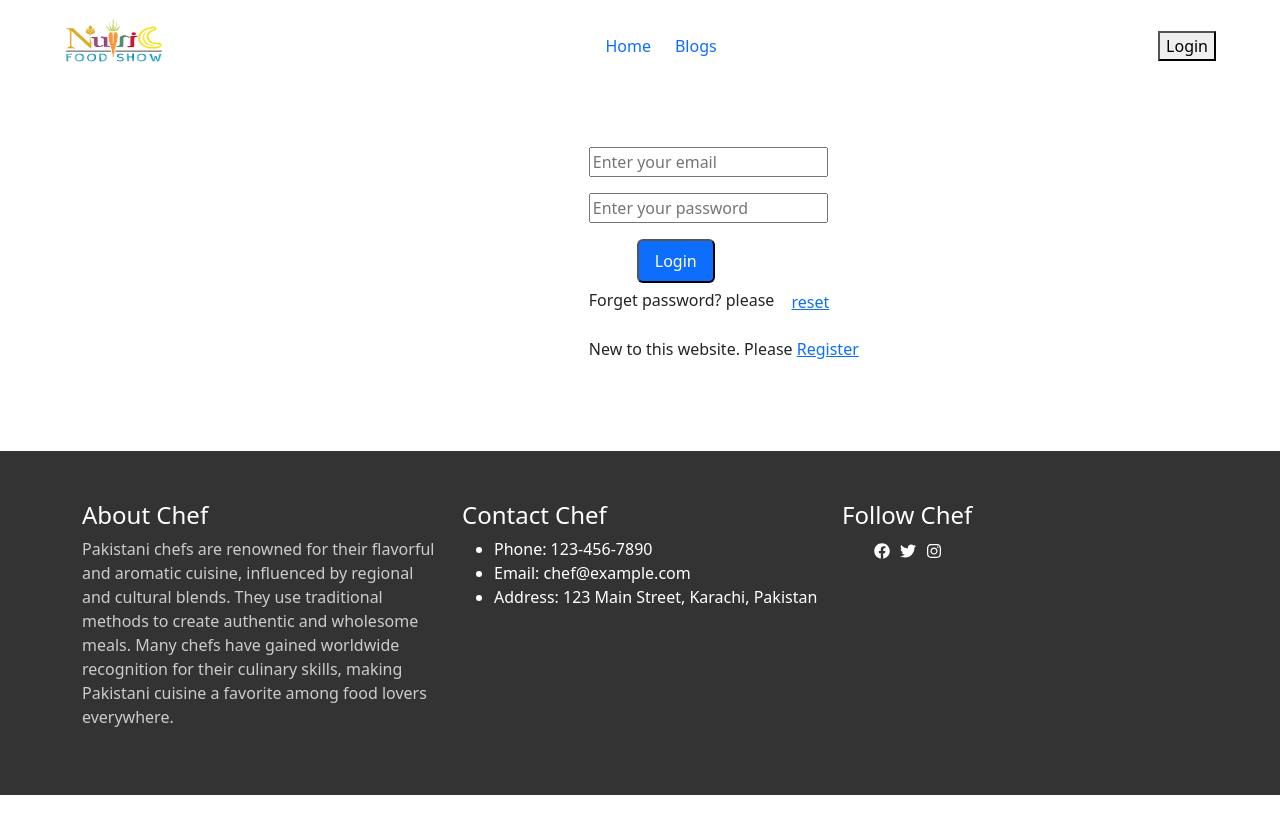
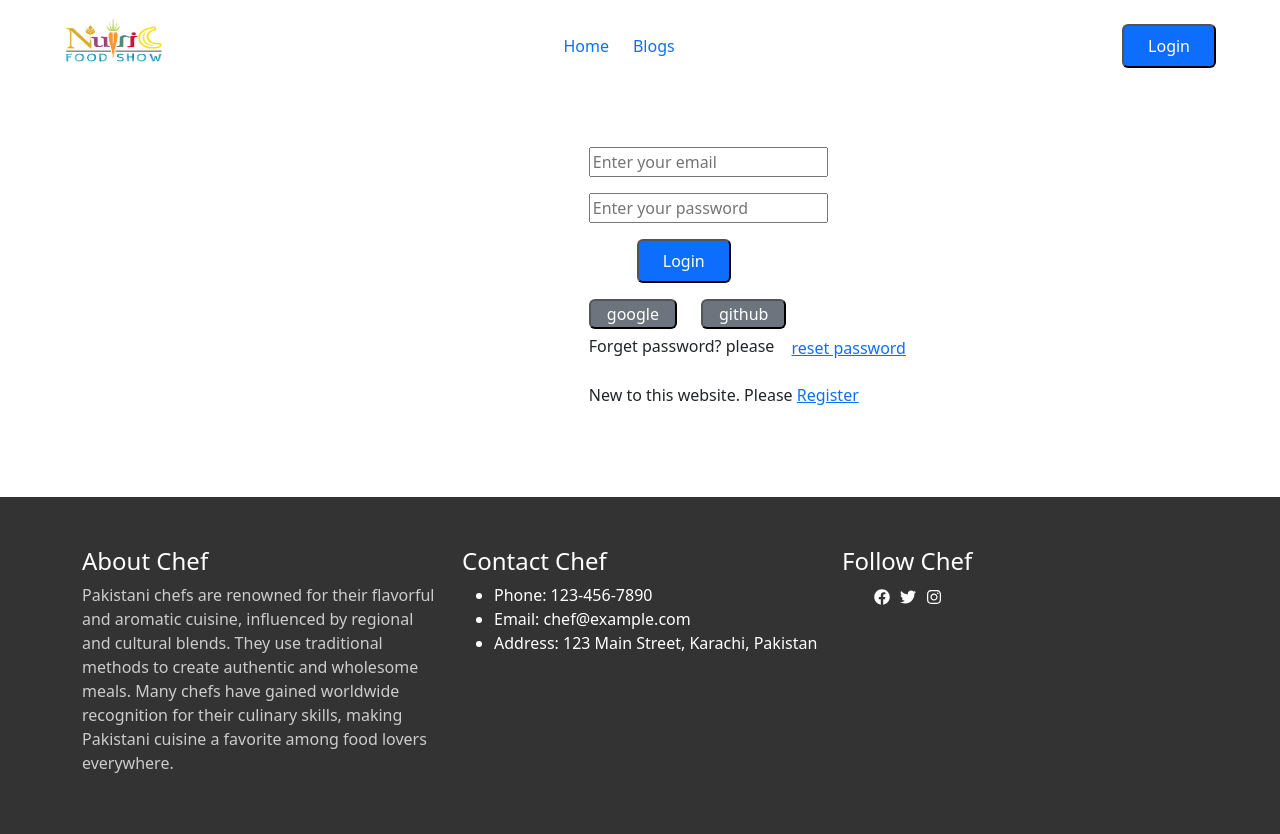
Before and after one commit to skshuvo1/nutric-foods-client, a React (Vite) app: page /login in a window 1280 px wide. Shown: the top 834 px of the page. Before the commit the page ends 800 px from the top, so only its background shows below. Built offline with nearby package versions, Linux system fonts and the light colour scheme.

Commit message:
github & google btn added

```diff
--- a/src/Shared/Header/Header.jsx
+++ b/src/Shared/Header/Header.jsx
@@ -24,7 +24,7 @@ const Header = () => {
             <Link style={{textDecoration:'none'}} to = '/blogs'>Blogs</Link>
             </div>
             <div>
-            <Link to='/login'><button>Login</button></Link>
+            <Link to='/login'><button className=' ms-5 rounded text-white bg-primary px-4 py-2'>Login</button></Link>
             </div>
 
         </div>
--- a/src/pages/Login/Login.jsx
+++ b/src/pages/Login/Login.jsx
@@ -3,10 +3,11 @@ import React, { useRef, useState } from 'react';
 import './Login.css'
 import { Link } from 'react-router-dom';
 import app from '../../firebase/firebase.config';
-import { getAuth,  sendPasswordResetEmail,  signInWithEmailAndPassword } from 'firebase/auth';
+import { GithubAuthProvider, GoogleAuthProvider, getAuth,  sendPasswordResetEmail,  signInWithEmailAndPassword, signInWithPopup } from 'firebase/auth';
 
 
 const auth = getAuth(app)
+
 
 const Login = () => {
     const [email, setEmail] = useState("");
@@ -58,6 +59,17 @@ const Login = () => {
 
 
     }
+    const signInWithGoogle = () => {
+        signInWithPopup(auth, new GoogleAuthProvider)
+        .then(res => console.log(res))
+        .catch(error => console.log(error.message))
+       }
+    const signInWithGithub = () => {
+        signInWithPopup(auth, new GithubAuthProvider)
+        .then(res => console.log(res))
+        .catch(error => console.log(error.message))
+
+    }
 
     return (
         <div className='login-container' >
@@ -75,10 +87,15 @@ const Login = () => {
                 />
 
                 <br />
-                <button className=' ms-5 rounded text-white bg-primary px-3 py-2'  type="submit">Login</button>
+
+                <button className=' ms-5 rounded text-white bg-primary px-4 py-2'  type="submit">Login</button>
+                <div className='d-flex gap-4 mt-3'>
+                <button className='  rounded text-white bg-secondary px-3' onClick={signInWithGoogle}>google</button>
+                <button className='  rounded text-white bg-secondary px-3' onClick={signInWithGithub}>github</button>
+                </div>
 
             </form>
-            <p>Forget password? please <button onClick={handleResetPassword} className='btn btn-link'>reset</button></p>
+            <p>Forget password? please <button onClick={handleResetPassword} className='btn btn-link'>reset password</button></p>
             <p >New to this website. Please <Link to={'/register'}>Register</Link></p>
         </div>
     );
--- a/src/pages/Register/Register.jsx
+++ b/src/pages/Register/Register.jsx
@@ -86,8 +86,8 @@ const updateData = (user,name) => {
   return (
     <div>
       <Form onSubmit={handleSubmit} className='w-25 m-auto mt-3 mb-5'>
-      <Form.Group className="mb-3" controlId="formBasicEmail">
-        <input className='mb-3' type="text" name="name" id="" placeholder='Your name' /><br />
+      <Form.Group  controlId="formBasicEmail">
+        <Form.Control type="text" name="name" id="" placeholder='Your name' /><br />
         </Form.Group>
         <Form.Group className="mb-3" controlId="formBasicEmail">
           <Form.Control onChange={handleEmailChange} type="email" name="email" placeholder="Enter email" required />
```
